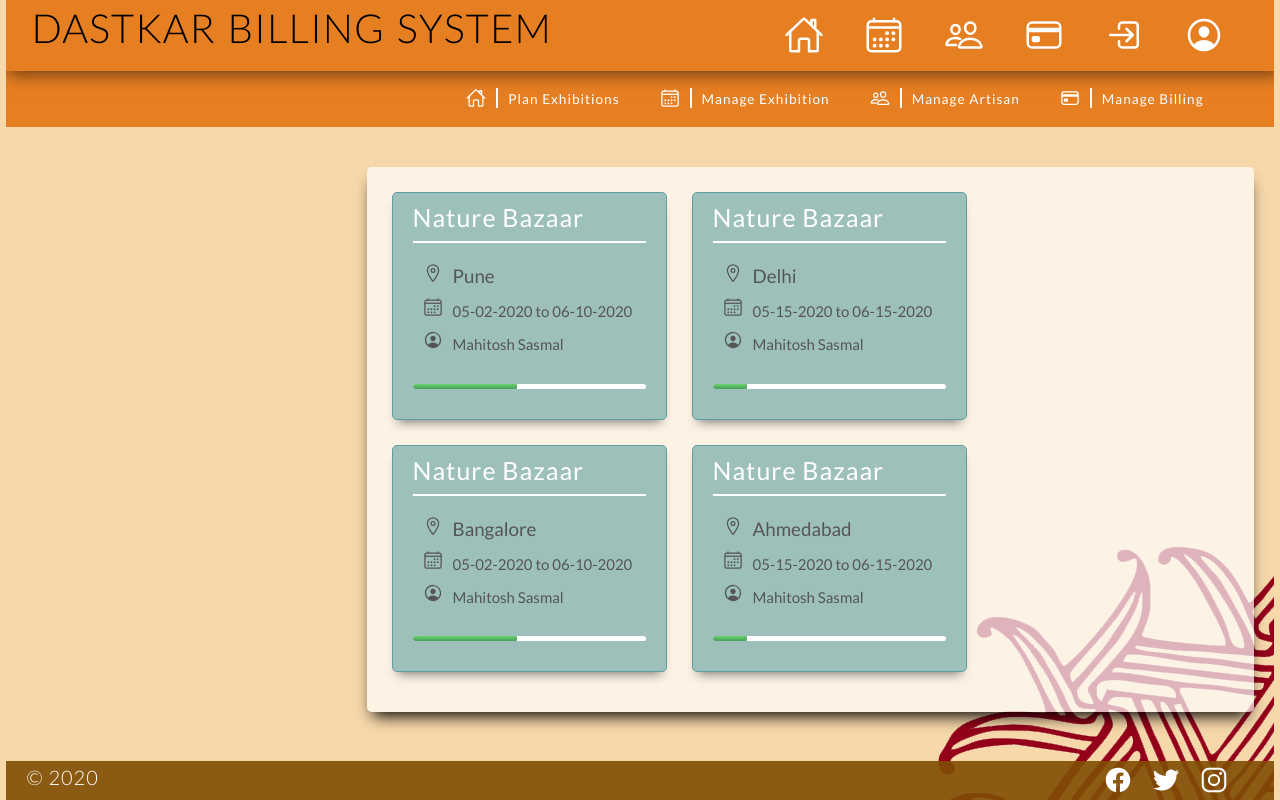
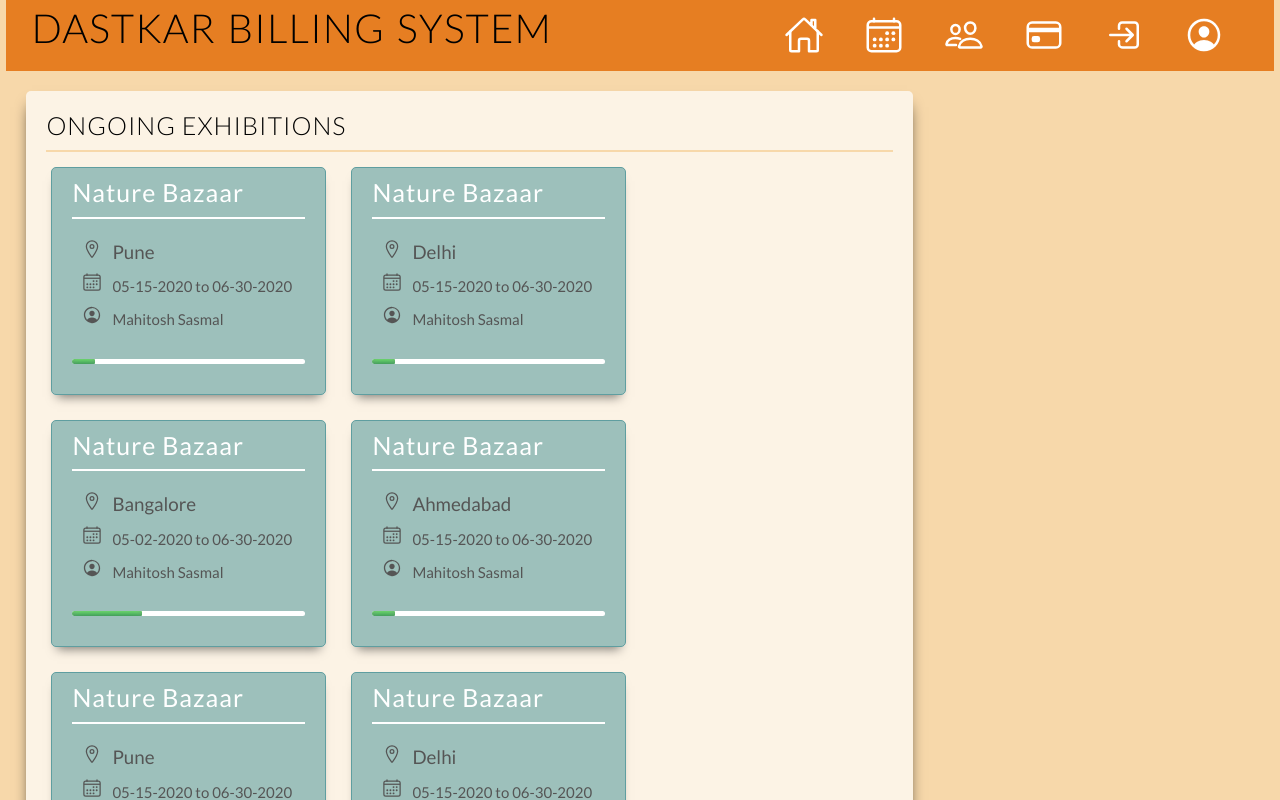
Before and after one commit to ayansasmal/dastkar, a React (Create React App) app in the folder WIP/dastkar-ui/: page /dashboard in a window 1280 px wide. Shown: the top 800 px of the page. Built offline with nearby package versions, Linux system fonts and the light colour scheme; what axios-mock-adapter would draw is missing.

Commit message:
updated modules

```diff
--- /dev/null
+++ b/WIP/dastkar-ui/src/components/Events/Events.js
@@ -0,0 +1,78 @@
+import React from "react";
+import classes from "./Events.module.css";
+import Exhibition from "../ExhibitionOutline/ExhibitionOutline";
+import { withRouter } from "react-router-dom";
+
+const Events = (props) => {
+  let cls = [];
+  cls.push(classes.UpcomingEvents);
+  if (props.location.pathname === "/exhibitions") {
+    cls.push(classes.Full);
+  }
+
+  return (
+    <React.Fragment>
+      <div className={cls.join(" ")}>
+        <h3>{props.title}</h3>
+        <Exhibition
+          name="Nature Bazaar"
+          location="Pune"
+          startDate="05-15-2020"
+          endDate="06-30-2020"
+          spoc="Mahitosh Sasmal"
+        />
+        <Exhibition
+          name="Nature Bazaar"
+          location="Delhi"
+          startDate="05-15-2020"
+          endDate="06-30-2020"
+          spoc="Mahitosh Sasmal"
+        />
+        <Exhibition
+          name="Nature Bazaar"
+          location="Bangalore"
+          startDate="05-02-2020"
+          endDate="06-30-2020"
+          spoc="Mahitosh Sasmal"
+        />
+        <Exhibition
+          name="Nature Bazaar"
+          location="Ahmedabad"
+          startDate="05-15-2020"
+          endDate="06-30-2020"
+          spoc="Mahitosh Sasmal"
+        />
+        <Exhibition
+          name="Nature Bazaar"
+          location="Pune"
+          startDate="05-15-2020"
+          endDate="06-30-2020"
+          spoc="Mahitosh Sasmal"
+        />
+        <Exhibition
+          name="Nature Bazaar"
+          location="Delhi"
+          startDate="05-15-2020"
+          endDate="06-30-2020"
+          spoc="Mahitosh Sasmal"
+        />
+        <Exhibition
+          name="Nature Bazaar"
+          location="Bangalore"
+          startDate="05-02-2020"
+          endDate="06-30-2020"
+          spoc="Mahitosh Sasmal"
+        />
+        <Exhibition
+          name="Nature Bazaar"
+          location="Ahmedabad"
+          startDate="06-10-2020"
+          endDate="06-30-2020"
+          spoc="Mahitosh Sasmal"
+        />
+      </div>
+    </React.Fragment>
+  );
+};
+
+export default withRouter(Events);
--- a/WIP/dastkar-ui/src/components/UpcomingEvents/UpcomingEvents.module.css
+++ b/WIP/dastkar-ui/src/components/Events/Events.module.css
@@ -4,17 +4,23 @@
   box-shadow: 0px 10px 15px -6px;
   padding: 20px;
   width: 70%;
-  margin: 40px 20px;
+  margin: 20px 20px;
 }
 
-.UpcomingEventsExhibition {
-  background-color: rgba(255, 255, 255, 0.7);
-  border-radius: 5px;
-  box-shadow: 0px 10px 15px -6px;
-  padding: 20px;
-  width: 65%;
-  margin: 40px 20px;
+.UpcomingEvents h3 {
+  font-weight: 300;
+  font-size: 125%;
+  text-transform: uppercase;
 }
+
+.UpcomingEvents h3:after {
+  display: block;
+  height: 2px;
+  background-color: #f7d8aa;
+  content: " ";
+  margin: 10px auto;
+}
+
 
 .Full {
   visibility: visible;
--- a/WIP/dastkar-ui/src/components/Exhibition/Exhibition.js
+++ b/WIP/dastkar-ui/src/components/ExhibitionOutline/ExhibitionOutline.js
@@ -1,16 +1,21 @@
 import React from "react";
-import classes from "./Exhibition.module.css";
+import classes from "./ExhibitionOutline.module.css";
 import ProgressBar from "../UI/ProgressBar/ProgressBar";
 
-const Exhibition = (props) => {
-  const duration = new Date(props.endDate) - new Date(props.startDate);
-  const elapsed = new Date() - new Date(props.startDate);
-  const pc = ((elapsed / duration) * 100).toFixed(2);
+const ExhibitionOutline = (props) => {
+  let progressBar = <div>Not yet started</div>;
+  if (new Date() - new Date(props.startDate) >= 0) {
+    const duration = new Date(props.endDate) - new Date(props.startDate);
+    const elapsed = new Date() - new Date(props.startDate);
+    const pc = ((elapsed / duration) * 100).toFixed(2);
+    progressBar = <ProgressBar status={pc} />;
+  } else {
+    progressBar = <ProgressBar status="0" />;
+  }
+
   return (
     <div className={classes.Exhibition}>
-      <h4>
-        {props.name}
-      </h4>
+      <h4>{props.name}</h4>
       <div className={classes.Detail}>
         <div>
           <ion-icon name="location-outline" />
@@ -27,9 +32,9 @@ const Exhibition = (props) => {
           <span>{props.spoc}</span>
         </div>
       </div>
-      <ProgressBar status={pc} />
+      {progressBar}
     </div>
   );
 };
 
-export default Exhibition;
+export default ExhibitionOutline;
--- a/WIP/dastkar-ui/src/components/Header/NavigationItems/NavigationItems.js
+++ b/WIP/dastkar-ui/src/components/Header/NavigationItems/NavigationItems.js
@@ -5,7 +5,7 @@ import NavigationItem from "./NavigationItem/NavigationItem";
 const NavigationItems = (props) => {
   const navItems = {
     primary: [
-      { target: "/", icon: "home-outline", toolTipText: "Dashboard" },
+      { target: "/dashboard", icon: "home-outline", toolTipText: "Dashboard" },
       {
         target: "/exhibitions",
         icon: "calendar-outline",
--- a/WIP/dastkar-ui/src/components/Toolbar/Toolbar.js
+++ b/WIP/dastkar-ui/src/components/Toolbar/Toolbar.js
@@ -6,19 +6,6 @@ import DrawerToggle from "../SideDrawer/DrawerToggle/DrawerToggle";
 
 const Toolbar = (props) => {
   let primaryClasses = [classes.Row, classes.DesktopOnly];
-  let secondaryNav = null;
-  if (props.location.pathname !== "/") {
-    primaryClasses.push(classes.Shadow);
-    secondaryNav = (
-      <div className={classes.Row}>
-        <NavigationItems
-          type="secondary"
-          subType="exhibitions"
-          navType="button"
-        />
-      </div>
-    );
-  }
   return (
     <div className={classes.Toolbar}>
       <DrawerToggle clicked={props.drawerToggleClicked} />
@@ -27,7 +14,6 @@ const Toolbar = (props) => {
           <h1 className={classes.Heading}>Dastkar Billing System</h1>
           <NavigationItems type="primary" navType="icons" />
         </div>
-        {secondaryNav}
       </nav>
     </div>
   );
--- a/WIP/dastkar-ui/src/components/UpcomingEvents/UpcomingEvents.js
+++ /dev/null
@@ -1,48 +0,0 @@
-import React from "react";
-import classes from "./UpcomingEvents.module.css";
-import Exhibition from "../Exhibition/Exhibition";
-import { withRouter } from "react-router-dom";
-
-const UpcomingEvents = (props) => {
-  let cls = [];
-  if (props.location.pathname === "/exhibitions") {
-    cls.push(classes.Full);
-    cls.push(classes.UpcomingEventsExhibition);
-  } else {
-    cls.push(classes.UpcomingEvents);
-  }
-  return (
-    <div className={cls.join(" ")}>
-      <Exhibition
-        name="Nature Bazaar"
-        location="Pune"
-        startDate="05-02-2020"
-        endDate="06-10-2020"
-        spoc="Mahitosh Sasmal"
-      />
-      <Exhibition
-        name="Nature Bazaar"
-        location="Delhi"
-        startDate="05-15-2020"
-        endDate="06-15-2020"
-        spoc="Mahitosh Sasmal"
-      />
-      <Exhibition
-        name="Nature Bazaar"
-        location="Bangalore"
-        startDate="05-02-2020"
-        endDate="06-10-2020"
-        spoc="Mahitosh Sasmal"
-      />
-      <Exhibition
-        name="Nature Bazaar"
-        location="Ahmedabad"
-        startDate="05-15-2020"
-        endDate="06-15-2020"
-        spoc="Mahitosh Sasmal"
-      />
-    </div>
-  );
-};
-
-export default withRouter(UpcomingEvents);
--- a/WIP/dastkar-ui/src/containers/Dashboard/Dashboard.js
+++ b/WIP/dastkar-ui/src/containers/Dashboard/Dashboard.js
@@ -1,11 +1,11 @@
 import React from "react";
 import classes from "./Dashboard.module.css";
-import UpcomingEvents from "../../components/UpcomingEvents/UpcomingEvents";
+import Events from "../../components/Events/Events";
 
 const Dashboard = (props) => {
   return (
     <div className={classes.Dashboard}>
-      <UpcomingEvents />
+      <Events title="Ongoing Exhibitions"/>
     </div>
   );
 };
--- a/WIP/dastkar-ui/src/containers/Dashboard/Dashboard.module.css
+++ b/WIP/dastkar-ui/src/containers/Dashboard/Dashboard.module.css
@@ -2,6 +2,6 @@
   box-sizing: border-box;
   display: inline-flex;
   width: 100%;
-  justify-content: flex-end;
+  justify-content: flex-start;
   /* border: 10px solid black; */
 }
--- a/WIP/dastkar-ui/src/containers/Exhibitions/Exhibitions.js
+++ b/WIP/dastkar-ui/src/containers/Exhibitions/Exhibitions.js
@@ -1,11 +1,16 @@
 import React from "react";
 import classes from "./Exhibitions.module.css";
-import UpcomingEvents from "../../components/UpcomingEvents/UpcomingEvents";
+import Events from "../../components/Events/Events";
 
 const Exhibitions = (props) => {
   return (
     <div className={classes.Exhibitions}>
-      <UpcomingEvents />
+      <div className={classes.ExhibitionRow}>
+        <Events title="Ongoing Exhibitions" />
+      </div>
+      <div className={classes.ExhibitionRow}>
+        <Events title="Upcoming Exhibitions" />
+      </div>
     </div>
   );
 };
--- a/WIP/dastkar-ui/src/containers/Exhibitions/Exhibitions.module.css
+++ b/WIP/dastkar-ui/src/containers/Exhibitions/Exhibitions.module.css
@@ -1,4 +1,11 @@
 .Exhibitions {
+  box-sizing: border-box;
+  display: block;
+  width: 100%;
+  margin-top: 20px;
+}
+
+.ExhibitionRow {
   box-sizing: border-box;
   display: inline-flex;
   width: 100%;
```
Also changed, not shown: WIP/dastkar-ui/src/components/ExhibitionOutline/ExhibitionOutline.module.css (renamed from WIP/dastkar-ui/src/components/Exhibition/Exhibition.module.css).
